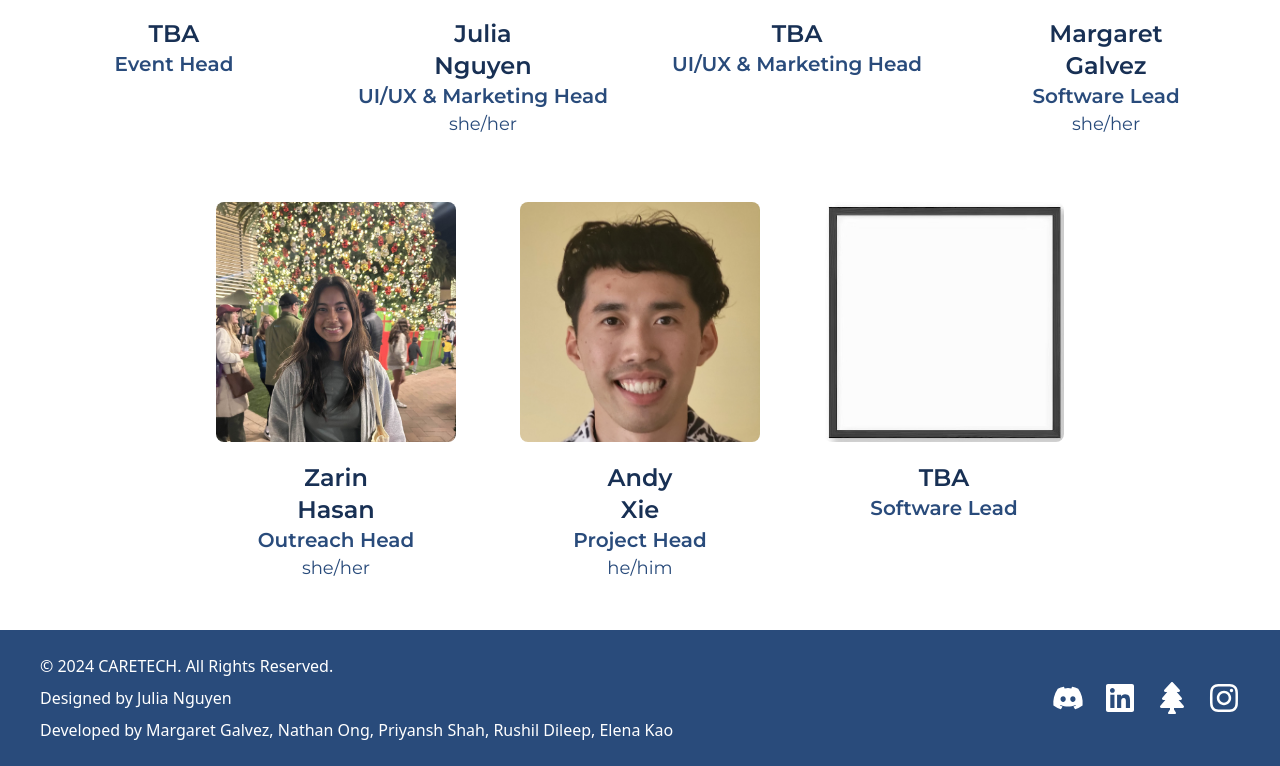
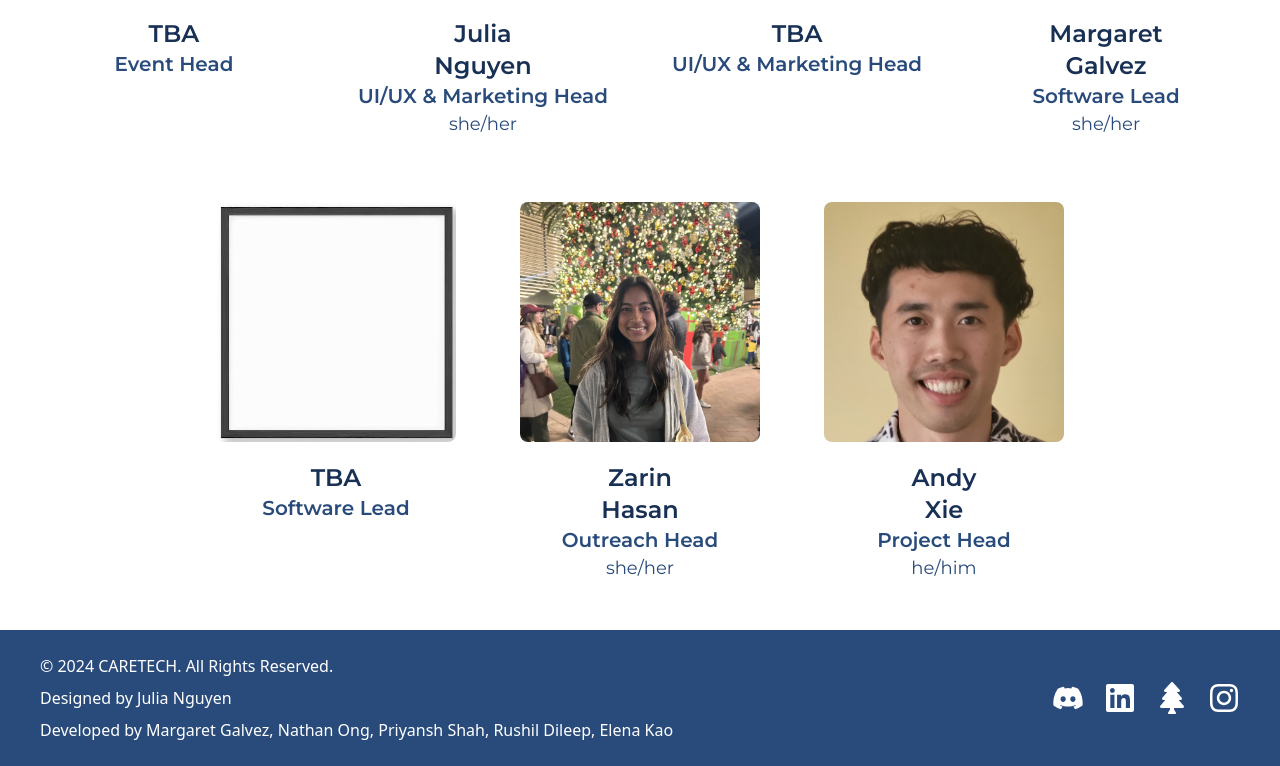
Before and after one commit to CareTech-at-UCI/website, a React (Create React App) app: page /About in a window 1280 px wide. Shown: the part 2570-3336 px from the top of the page. Built offline with nearby package versions, Linux system fonts and the light colour scheme; a web font is replaced by a local one.

Commit message:
fixed placement of TBA software lead

```diff
--- a/src/components/Team.tsx
+++ b/src/components/Team.tsx
@@ -67,6 +67,13 @@ const Team = () => {
       pronouns: "she/her",
     },
     {
+      image: "/images/board/tba_placeholder.jpg",
+      firstName: "TBA",
+      lastName: "",
+      title: "Software Lead",
+      pronouns: "",
+    },
+    {
       image: "/images/board/zarin_hasan_event.jpg",
       firstName: "Zarin",
       lastName: "Hasan",
@@ -79,13 +86,6 @@ const Team = () => {
       lastName: "Xie",
       title: "Project Head",
       pronouns: "he/him",
-    },
-    {
-      image: "/images/board/tba_placeholder.jpg",
-      firstName: "TBA",
-      lastName: "",
-      title: "Software Lead",
-      pronouns: "",
     },
   ];
 
```
